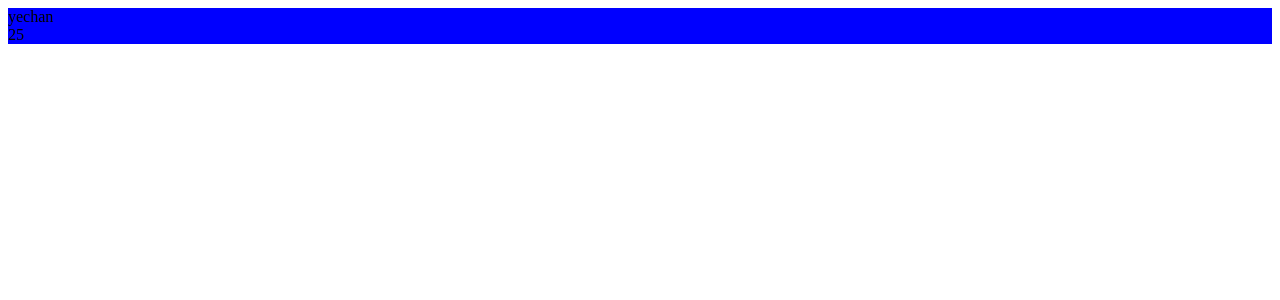
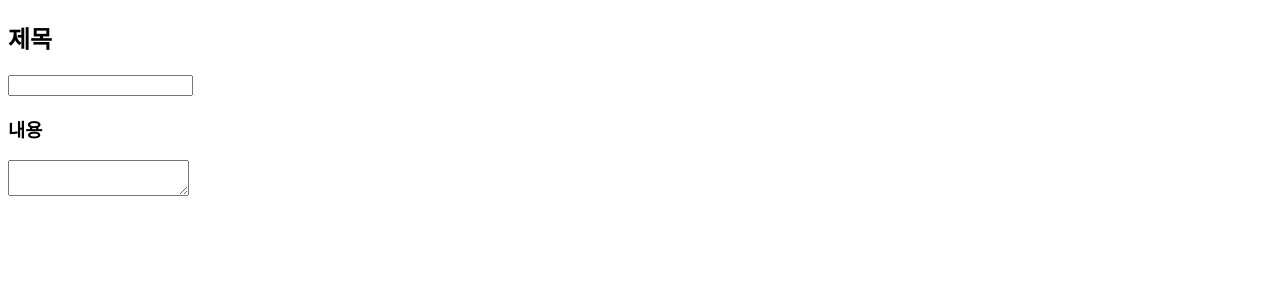
Before and after one commit to baesku789/todo, a React app: page /post in a window 1280 px wide. Shown: the top 300 px of the page. Built offline with nearby package versions, Linux system fonts and the light colour scheme.

Commit message:
[master] - router 추가

```diff
--- a/package.json
+++ b/package.json
@@ -37,6 +37,7 @@
     "dotenv": "^16.0.0",
     "react": "^17.0.2",
     "react-dom": "^17.0.2",
+    "react-router-dom": "^6.2.1",
     "sass": "^1.49.8",
     "source-map-loader": "^3.0.1"
   }
--- a/src/App.tsx
+++ b/src/App.tsx
@@ -1,8 +1,11 @@
 import * as React from "react";
 import {Root} from "./page/Root";
+import {BrowserRouter} from "react-router-dom";
 
 export const App = () => {
     return (
-        <Root/>
+        <BrowserRouter>
+            <Root/>
+        </BrowserRouter>
     )
 }
--- a/src/page/Root.tsx
+++ b/src/page/Root.tsx
@@ -1,11 +1,16 @@
 import * as React from "react";
-import {Home} from "./components/Home";
+import {Home} from "./components/home/Home";
+import {Routes, Route} from "react-router-dom";
+import {Post} from "./components/post/Post";
+import Todo from "./components/todo/Todo";
 
 export const Root = () => {
-    const name = "yechan";
-    const age = 25
 
     return (
-        <Home name={name} age={age}/>
+        <Routes>
+            <Route path={'/'} element={<Home/>}/>
+            <Route path={'/todo'} element={<Todo/>}/>
+            <Route path={'/post'} element={<Post/>}/>
+        </Routes>
     )
 }
--- a/src/page/components/Home.tsx
+++ /dev/null
@@ -1,19 +0,0 @@
-import * as React from "react";
-import styles from './home.scss'
-
-export interface HomeProps {
-    name: string,
-    age : number
-}
-
-export const Home = (props: HomeProps) => {
-    const name : string = props.name;
-    const age : number = props.age;
-
-    return (
-        <>
-            <div className={styles.home}>{name}</div>
-            <div className={styles.home}>{age}</div>
-        </>
-    )
-}
--- /dev/null
+++ b/src/page/components/home/Home.tsx
@@ -0,0 +1,12 @@
+import * as React from "react";
+import styles from './home.scss'
+
+
+export const Home = () => {
+
+    return (
+        <>
+            <div className={styles.home}>로그인</div>
+        </>
+    )
+}
--- /dev/null
+++ b/src/page/components/post/Post.tsx
@@ -0,0 +1,14 @@
+import * as React from "react";
+
+export const Post = () => {
+    return (
+        <>
+            <div>
+                <h2>제목</h2>
+                <input type="text"/>
+                <h3>내용</h3>
+                <textarea name="post" id="post"/>
+            </div>
+        </>
+    )
+}
--- /dev/null
+++ b/src/page/components/todo/Todo.tsx
@@ -0,0 +1,15 @@
+import * as React from "react";
+
+const Todo = () => {
+    return (
+        <div>
+            <div>
+                <h1>To Do List</h1>
+            </div>
+            <div>
+
+            </div>
+        </div>
+    )
+}
+export default Todo;
--- a/webpack.config.js
+++ b/webpack.config.js
@@ -31,6 +31,7 @@ module.exports = (env) => {
         devServer: {
             hot : true,
             port : "9000",
+            historyApiFallback : true // 404 발생시 index.html반환
         },
 
         output: {
```
Also changed, not shown: tsconfig.json (+4 -4 lines), src/page/components/home/home.scss (renamed from src/page/components/home.scss), 1 other file (tests, documents, lock files or other folders).
